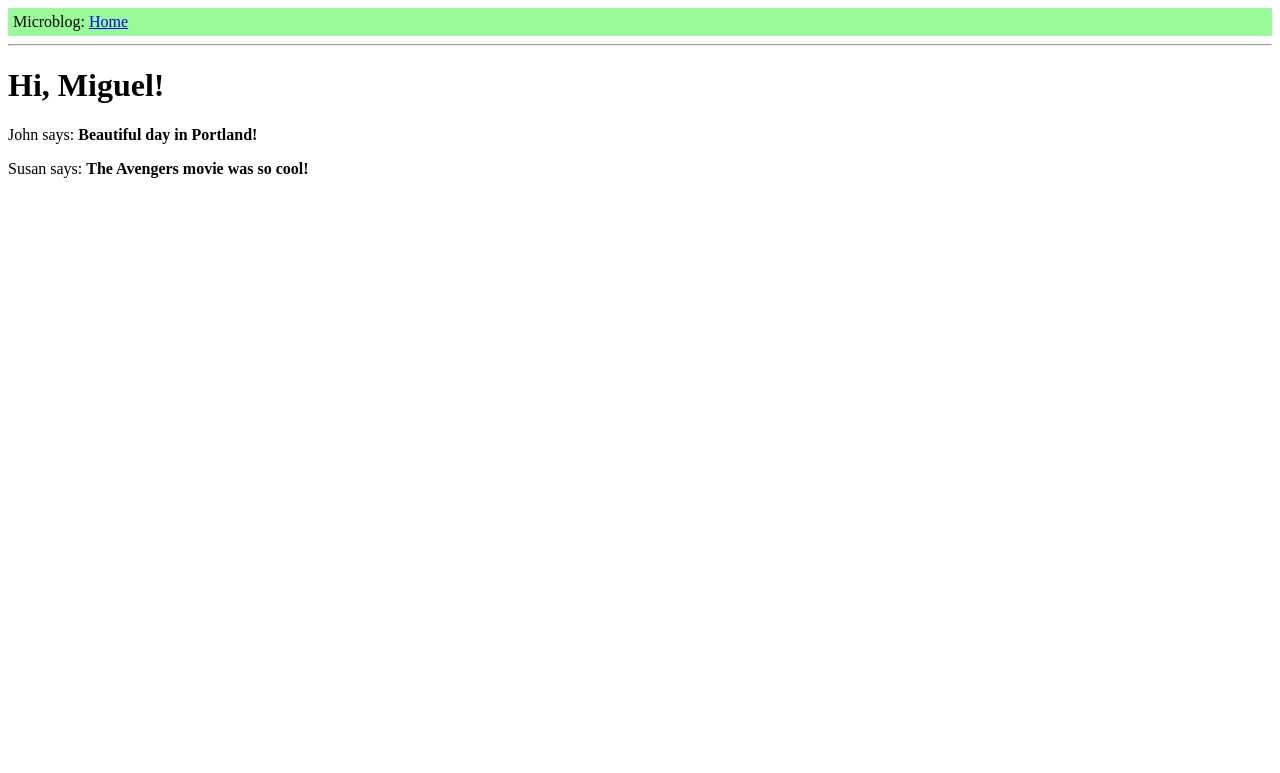
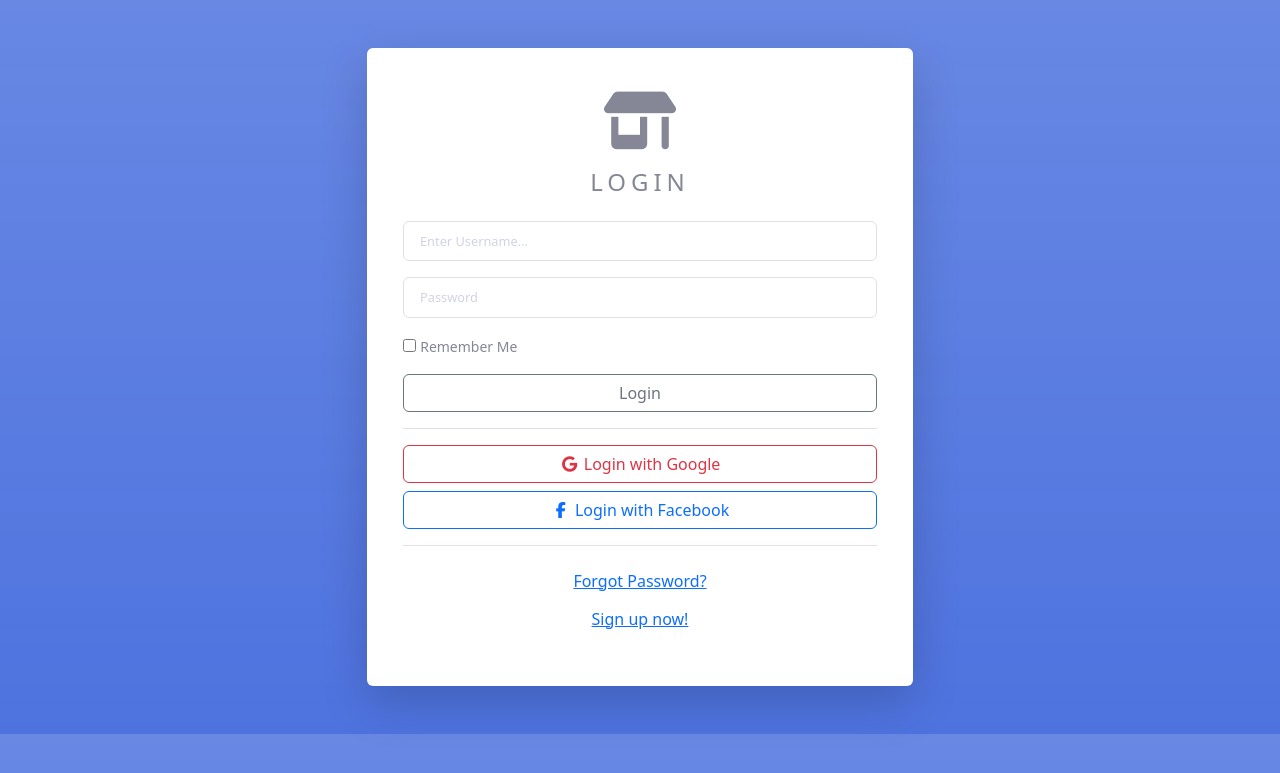
Before and after one commit to JiayangYing/CITS3403_PRO, a Flask app: page / in a window 1280 px wide. Shown: the top 773 px of the page. Run offline with Flask 3, Linux system fonts and the light colour scheme.

Commit message:
create login page template.
login page for user to route as default before view the products of our project.

```diff
--- a/app/routes.py
+++ b/app/routes.py
@@ -1,6 +1,11 @@
 from flask import render_template
 from app import app
+
 @app.route('/')
+@app.route('/login')
+def login():
+    return render_template("/users/login.html", title="Home")
+
 @app.route('/index')
 def index():
     user = {'username': 'Miguel'}
--- /dev/null
+++ b/app/static/css/site.css
@@ -0,0 +1,69 @@
+.bg-gradient {
+  background-color: #4e73df;
+  background-image: linear-gradient(180deg, #4e73df 10%, #224abe 100%);
+}
+
+.login-container h1 {
+  letter-spacing: 5px;
+}
+
+.login-container .p-5 {
+  min-height: 489px;
+  color: #858796;
+}
+
+.form-control {
+  height: calc(1.5em + .75rem + 2px);
+}
+
+  .form-control::placeholder {
+      color: #d1d3e2;
+  }
+
+form.user .form-control-user {
+  font-size: .8rem;
+  padding: 1.2rem 1rem;
+}
+
+.form-group {
+  margin-bottom: 1rem;
+}
+
+.btn {
+  white-space: nowrap;
+}
+
+.btn-block {
+  display: block;
+  width: 100%;
+}
+
+  .btn-block + .btn-block {
+      margin-top: .5rem;
+  }
+
+.logo-waving {
+  animation: logowaving 2s ease infinite;
+}
+
+@keyframes logowaving {
+  30% {
+      transform: scale(1.2);
+  }
+
+  40%, 60% {
+      transform: rotate(-20deg) scale(1.2);
+  }
+
+  50% {
+      transform: rotate(20deg) scale(1.2);
+  }
+
+  70% {
+      transform: rotate(0deg) scale(1.2);
+  }
+
+  100% {
+      transform: scale(1);
+  }
+}
--- a/app/static/style.css
+++ /dev/null
@@ -1,4 +0,0 @@
-div.header {
-  background-color: palegreen;
-  padding: 5px;
-}
--- a/app/templates/base.html
+++ b/app/templates/base.html
@@ -6,14 +6,12 @@
     {% else %}
     <title>Microblog</title>
     {% endif %}
-    <link
-      rel="stylesheet"
-      href="{{ url_for('static',
-filename='style.css') }}"
-    />
+    <link rel="stylesheet" href="{{ url_for('static', filename='css/site.css') }}" />
   </head>
   <body>
-    <div class="header">Microblog: <a href="/index">Home</a></div>
+    <div class="header">
+      Microblog: <a href="/login">Login</a>
+    </div>
     <hr />
     {% block content %}{% endblock %}
   </body>
--- /dev/null
+++ b/app/templates/users/login.html
@@ -0,0 +1,66 @@
+<!DOCTYPE html>
+<html lang="en">
+    <head>
+        <meta name="viewport" content="width=device-width, initial-scale=1.0">
+        <script src="https://code.jquery.com/jquery-3.7.1.min.js" integrity="sha256-/JqT3SQfawRcv/BIHPThkBvs0OEvtFFmqPF/lYI/Cxo=" crossorigin="anonymous"></script>
+        <script src="https://cdn.jsdelivr.net/npm/bootstrap@5.3.2/dist/js/bootstrap.bundle.min.js" integrity="sha384-C6RzsynM9kWDrMNeT87bh95OGNyZPhcTNXj1NW7RuBCsyN/o0jlpcV8Qyq46cDfL" crossorigin="anonymous"></script>
+        <script src="{{ url_for('static', filename='js/site.js') }}"></script>
+        <link rel="stylesheet" href="https://cdn.jsdelivr.net/npm/bootstrap@5.3.2/dist/css/bootstrap.min.css" integrity="sha384-T3c6CoIi6uLrA9TneNEoa7RxnatzjcDSCmG1MXxSR1GAsXEV/Dwwykc2MPK8M2HN" crossorigin="anonymous">
+        <link rel="stylesheet" href="https://cdnjs.cloudflare.com/ajax/libs/font-awesome/6.5.1/css/all.min.css" integrity="sha512-DTOQO9RWCH3ppGqcWaEA1BIZOC6xxalwEsw9c2QQeAIftl+Vegovlnee1c9QX4TctnWMn13TZye+giMm8e2LwA==" crossorigin="anonymous" referrerpolicy="no-referrer" />
+        <link rel="stylesheet" href="{{ url_for('static', filename='css/site.css') }}" type="text/css" />
+    </head>
+    <body class="bg-gradient">
+        <div class="container login-container">
+            <div class="row justify-content-center">
+                <div class="col-xl-6 col-lg-6 col-md-6">
+                    <div class="card border-0 shadow-lg my-5">
+                        <div class="card-body p-0">
+                            <div class="row justify-content-center">
+                                <div class="p-5">
+                                    <div class="text-center">
+                                        <i class="fa-3x fas fa-shop logo-waving"></i>
+                                        <br /><br />
+                                        <h1 class="h4 mb-4">LOGIN</h1>
+                                    </div>
+                                    <div id="AlertModalDiv" class="hidden">
+                                    </div>
+                                    <form class="user"  action="{{ url_for('login') }}" method="POST"
+                                        data-ajax="true" data-ajax-method="POST"
+                                        data-ajax-failure="onFailure" data-ajax-success="onSuccess">
+                                        <div class="form-group">
+                                            <input class="form-control form-control-user" placeholder="Enter Username..." />
+                                        </div>
+                                        <div class="form-group">
+                                            <input type="password" class="form-control form-control-user" placeholder="Password" />
+                                        </div>
+                                        <div class="form-group">
+                                            <div>
+                                                <input type="checkbox" id="customCheck">
+                                                <label class="small" >Remember Me</label>
+                                            </div>
+                                        </div>
+                                        <button class="btn btn-outline-secondary btn-block" type="submit">Login</button>
+                                        <hr>
+                                        <a href="index" class="btn btn-outline-danger btn-block">
+                                            <i class="fab fa-google fa-fw"></i> Login with Google
+                                        </a>
+                                        <a href="index" class="btn btn-outline-primary btn-block">
+                                            <i class="fab fa-facebook-f fa-fw"></i> Login with Facebook
+                                        </a>
+                                        <hr>
+                                        <div class="text-center">
+                                            <a class="btn btn-link" href="index">Forgot Password?</a>
+                                        </div>
+                                        <div class="text-center">
+                                            <a class="btn btn-link" href="index">Sign up now!</a>
+                                        </div>
+                                    </form>
+                                </div>
+                            </div>
+                        </div>
+                    </div>
+                </div>
+            </div>
+        </div>
+    </body>
+</html>
```
Also changed, not shown: Views/test.html (deleted, +0 -11 lines), app/templates/index.html (+9 -7 lines).
